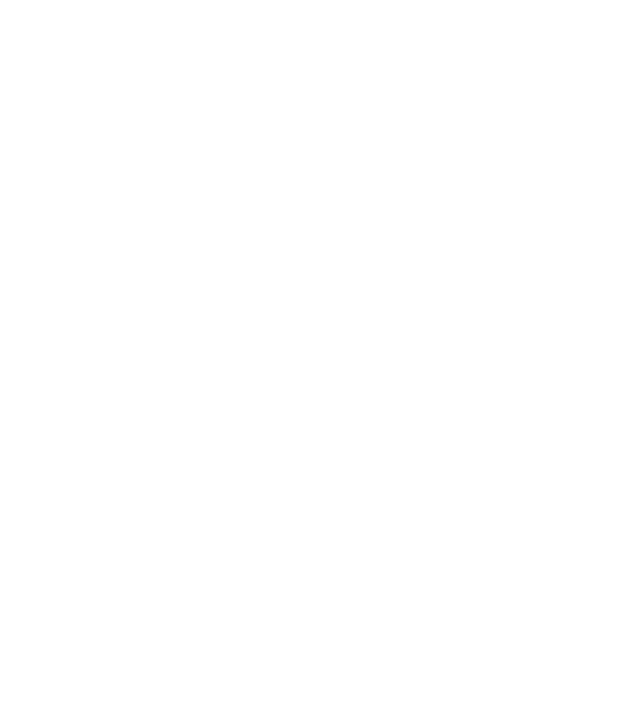
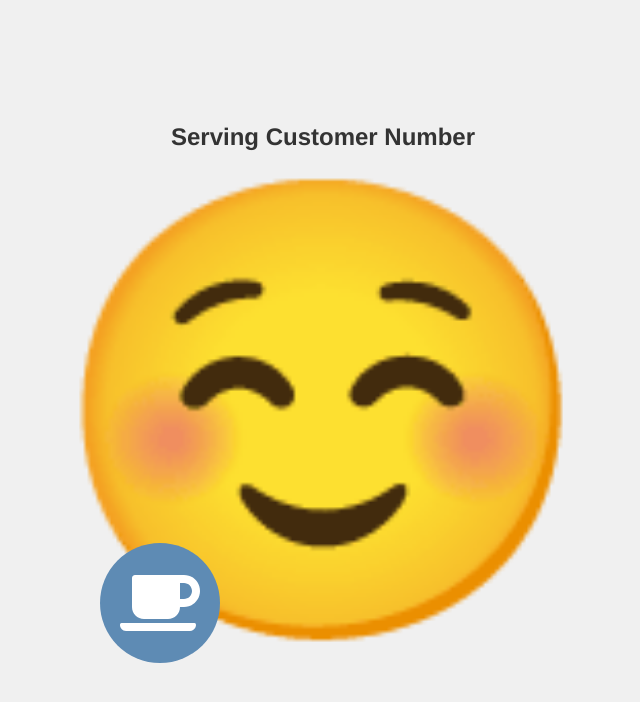
Before and after one commit to tylerhu3/AlamedaFoodBankTicketSystemFrontEnd, a React (Create React App) app: page /servingCustomer in a window 1280 px wide. Before the commit this address had no page. Shown: the top 702 px of the page, without its empty margins (317-957 px from the left). Built offline with nearby package versions, Linux system fonts and the light colour scheme; no server answers.

Commit message:
Added a refresh button for admin page to refresh customer page

```diff
--- a/src/App.js
+++ b/src/App.js
@@ -5,6 +5,7 @@
 import TicketList3 from './TicketList3';
 import NextCustomerPage from './NextCustomerPage';
 import CreateTicketForm2 from './CreateTicketForm2';
+import ServingCustomerPage from './ServingCustomerPage';
 
 const App = () => {
   return (
@@ -18,7 +19,7 @@
         <Route path="/ticket" element={<CreateTicketForm2 />} />
 
         {/* New route for the "Serving Customer" page */}
-        {/* <Route path="/servingCustomer" element={<ServingCustomerPage />} /> */}
+        <Route path="/servingCustomer" element={<ServingCustomerPage/>} />
         <Route path="/" element={<NextCustomerPage />} />
       </Routes>
     </Router>
--- a/src/CreateTicketForm2.jsx
+++ b/src/CreateTicketForm2.jsx
@@ -150,7 +150,11 @@
                         },
                     ]}
                 >
-                    <TimePicker format="hh:mm A" use12Hours minuteStep={30} />
+                    <TimePicker
+
+                    // defaultValue={dayjs(`${defaultTime.getHours()}:00:00`, "HH:mm:ss")}
+                    changeOnBlur={true}
+                    format="hh:mm A" use12Hours minuteStep={30} />
                 </Form.Item>
             )}
 
--- a/src/FoodIcon.js
+++ b/src/FoodIcon.js
@@ -1,25 +1,36 @@
 import React, { useEffect, useRef } from 'react';
-import { FaPizzaSlice, FaHamburger, FaIceCream, FaCoffee } from 'react-icons/fa'; // Importing food-themed icons
+import {FaRegLemon, FaCarrot, FaBeer, FaPizzaSlice, FaHamburger, FaIceCream, FaCoffee } from 'react-icons/fa';
 
 const DvdLogo = () => {
   const dvdRef = useRef(null);
+
+  const foodIcons = [FaRegLemon, FaCarrot, FaBeer, FaPizzaSlice, FaHamburger, FaIceCream, FaCoffee];
+  const randomIconIndex = Math.floor(Math.random() * foodIcons.length);
+  const RandomIcon = foodIcons[randomIconIndex];
+
+  const getRandomColor = () => {
+    const letters = '0123456789ABCDEF';
+    let color = '#';
+    for (let i = 0; i < 6; i++) {
+      color += letters[Math.floor(Math.random() * 16)];
+    }
+    return color;
+  };
+
   useEffect(() => {
     const dvdLogo = dvdRef.current;
 
     let x = 0;
     let y = 0;
-    let xVelocity = 3; // Horizontal velocity
-    let yVelocity = 3; // Vertical velocity
+    let xVelocity = 3;
+    let yVelocity = 3;
 
     const animate = () => {
-      // Get the current position of the logo
       const logoPosition = dvdLogo.getBoundingClientRect();
 
-      // Update the x and y position based on the velocity
       x += xVelocity;
       y += yVelocity;
 
-      // Check if the logo has hit the screen boundaries and reverse the velocity if necessary
       if (x + logoPosition.width >= window.innerWidth - 3 || x <= 0) {
         xVelocity = -xVelocity;
       }
@@ -27,42 +38,37 @@
         yVelocity = -yVelocity;
       }
 
-      // Set the new position of the logo
       dvdLogo.style.transform = `translate(${x}px, ${y}px)`;
 
-      // Repeat the animation
       requestAnimationFrame(animate);
     };
 
-    // Start the animation loop
     animate();
 
     return () => {
-      // Clean up the animation frame on component unmount
       cancelAnimationFrame(animate);
     };
   }, []);
+
+  const iconColor = getRandomColor();
+
   return (
-    <div ref={dvdRef} style={styles.dvdLogo}>
-      {/* Use the IoCoffeeOutline icon from react-icons/io5 */}
-      <FaHamburger size={80} style={styles.icon} />
-
+    <div ref={dvdRef} style={{ ...styles.dvdLogo, background: iconColor }}>
+      <RandomIcon size={80} style={styles.icon} />
     </div>
   );
 };
 
 const styles = {
-    dvdLogo: {
-        padding:'20px',
-        position: 'absolute',
-        width: '80px',
-        background: 'pink',
-        height: '80px',
-        // background: 'red', // Placeholder background color
-        borderRadius: '65px',
-      },
+  dvdLogo: {
+    padding: '20px',
+    position: 'absolute',
+    width: '80px',
+    height: '80px',
+    borderRadius: '50%',
+  },
   icon: {
-    color: 'white', // Color for the coffee icon
+    color: 'white',
   },
 };
 
--- a/src/NextCustomerPage.jsx
+++ b/src/NextCustomerPage.jsx
@@ -3,6 +3,7 @@
 import DvdLogo from './FoodIcon';
 import { ToastContainer } from 'react-toastify';
 import 'react-toastify/dist/ReactToastify.css';
+import wavFile from './next.mp3';
 
 const NextCustomerPage = () => {
   // Assuming you have the customer number stored in a variable
@@ -14,6 +15,34 @@
   useEffect(() => {
     // Fetch data from the endpoint
     fetchNextTicket()
+  }, []);
+
+  useEffect(() => {
+    // Fetch data from the endpoint
+    console.log("creating SSE")
+    // Set up the SSE connection to listen for updates
+    const eventSource = new EventSource('http://' + window.location.hostname + ':8888/sse/tickets');
+    // Open a connection to the SSE endpoint
+
+    eventSource.addEventListener('refresh', (event) => {
+      try {
+        const incomingData = JSON.parse(event.data);
+        console.log("Refresh Heard", incomingData);
+        console.log(" incomingData.refreshToken",   incomingData.refreshtoken);
+        console.log(" incomingData.refreshToken == 'refreshToken'",   incomingData.refreshtoken == 'refreshToken');
+
+        if(incomingData && incomingData.refreshtoken == 'refreshToken'){
+          console.log("should refresh bc ncomingData.refreshToken: ", incomingData.refreshToken);
+          window.location.reload();
+        }
+      } catch (error) {
+        console.error('Failed to parse JSON data:', error, 'Raw data:', event.data);
+      }
+    });
+
+    return () => {
+      eventSource.close(); // Close the SSE connection when the component unmounts
+    };
   }, []);
 
   function generateUniqueSessionId() {
@@ -54,7 +83,7 @@
             new Date(item.scheduleAppointmentTime) >= currentTime &&
             new Date(item.scheduleAppointmentTime) < currentTimePlus45Mins
           ) {
-                        console.log("TYLER :: SPECIAL CASE isBetween11And1130", item)
+            console.log("TYLER :: SPECIAL CASE isBetween11And1130", item)
 
             within30Mins.push(item);
           }
@@ -70,9 +99,9 @@
             console.log("TYLER:: Current time - 30", new Date(currentTimeMinusThirty.getTime() - 30 * 60 * 1000))
             within30Mins.push(item);
           } else {
-              console.log("TYLER:: Outside 30")
-              console.log("TYLER:: new Date(item.scheduleAppointmentTime)", new Date(item.scheduleAppointmentTime))
-              console.log("TYLER:: new Date(currentTime.getTime() - 30 * 60 * 1000)", new Date(currentTime.getTime() - 30 * 60 * 1000))
+            console.log("TYLER:: Outside 30")
+            console.log("TYLER:: new Date(item.scheduleAppointmentTime)", new Date(item.scheduleAppointmentTime))
+            console.log("TYLER:: new Date(currentTime.getTime() - 30 * 60 * 1000)", new Date(currentTime.getTime() - 30 * 60 * 1000))
             outside30Mins.push(item);
           }
         });
@@ -106,7 +135,7 @@
         } else if (outside30Mins.length !== 0) {
           console.log("outside30Min", outside30Mins)
           setCurrentTicket(outside30Mins[0]);
-        } else{
+        } else {
           setCurrentTicket(null)
         }
 
@@ -218,6 +247,8 @@
             .then((response) => response.json())
             .then(() => {
               fetchNextTicket(); // Fetch the next ticket after updating the current one
+              const audio = new Audio(wavFile);
+              audio.play();
             })
             .catch((error) => console.error('Error updating ticket:', error));
         }
@@ -237,6 +268,8 @@
         Current Time: {new Date().toISOString()}
 
       </div> */}
+            <DvdLogo />
+
       <div style={styles.container}>
         {console.log("Serving Customers!")}
         <h2 style={styles.servingText}>Serving Customer Number</h2>
--- a/src/TicketList3.jsx
+++ b/src/TicketList3.jsx
@@ -38,6 +38,19 @@
                 const updateInfo = JSON.parse(event.data);
                 // Handle updates and show the toast message
                 // You can customize the toast content, appearance, and behavior
+                showUpdatedDBToast(updateInfo)
+            } catch (error) {
+                console.error('Failed to parse JSON data:', error, 'Raw data:', event.data);
+                eventSource.close();
+            }
+        });
+
+        return () => {
+            eventSource.close(); // Close the SSE connection when the component unmounts
+        };
+    }, []);
+
+    function showUpdatedDBToast(updateInfo){
         console.log("Recevived call", updateInfo)
         // Check if the update's session ID matches the current session's ID
 
@@ -67,15 +80,7 @@
             });
 
         }
-            } catch (error) {
-                console.error('Failed to parse JSON data:', error, 'Raw data:', event.data);
     }
-        });
-
-        return () => {
-            eventSource.close(); // Close the SSE connection when the component unmounts
-        };
-    }, []);
 
     function generateUniqueSessionId() {
         const timestamp = new Date().getTime();
@@ -346,7 +351,7 @@
             dataIndex: 'time',
             key: 'time',
             render: (text, record) => (
-                <span>{new Date(record.time).toISOString()}</span>
+                <span>{new Date(record.time).toLocaleString()}</span>
             ),
             onHeaderCell: () => ({
                 onClick: () => sortTickets('time'),
@@ -359,7 +364,7 @@
             render: (text, record) => (
                 <span>
                     {record.scheduleAppointmentTime
-                        ? new Date(record.scheduleAppointmentTime).toISOString()
+                        ? new Date(record.scheduleAppointmentTime).toLocaleString()
                         : 'N/A'}
                 </span>
             ),
@@ -430,6 +435,23 @@
         },
     ];
 
+      const handleRefreshClick = () => {
+    // Send a request to the backend with the "RefreshToken" header
+    fetch('http://localhost:8888/refresh', {
+      method: 'GET',
+      headers: {
+        'RefreshToken': 'refreshToken', // Replace with your actual refresh token
+      },
+    })
+      .then(response => response.json())
+      .then(data => {
+        // do nothing
+      })
+      .catch(error => {
+        console.error('Error refreshing data:', error);
+      });
+  };
+
     const currentimeTest = () => {
         let currentTime = new Date();
         return<>{currentTime.toISOString()}</>
@@ -440,8 +462,10 @@
 
             <h2 style={styles.title}>Ticketing System Administrator Mode</h2>
             <div style={styles.buttonsTopLeft}>
-                <Button style={{ marginRight: '15px' }} type="primary" onClick={handleExportCsv}>Export CSV</Button>
-                <Button type="primary" onClick={handleSaveAllClick}>Save All</Button>
+                <Button style={{ marginRight: '15px' }} type="primary" onClick={handleExportCsv}>Export Data As CSV</Button>
+                <Button style={{ marginRight: '15px' }}type="primary" onClick={handleSaveAllClick}>Save All Changes</Button>
+                <Button type="primary" onClick={handleRefreshClick}>Refresh Serving Customer Page</Button>
+
                 <div style={{ marginTop: '10px' }}>
                     <Checkbox checked={showDoneItems} onChange={() => setShowDoneItems(!showDoneItems)}>
                         Show Done Items
@@ -453,7 +477,7 @@
                 columns={columns}
                 rowKey="id"
             />
-            {currentimeTest()}
+            {/* {currentimeTest()} */}
             <ToastContainer />
         </div>
     );
@@ -461,7 +485,7 @@
 
 const styles = {
     container: {
-        padding: '30px'
+        padding: '90px'
     },
     title: {
         textAlign: 'center'
```
Also changed, not shown: 1 other file (tests, documents, lock files or other folders). Lines whose indentation alone changed are shown as unchanged.
